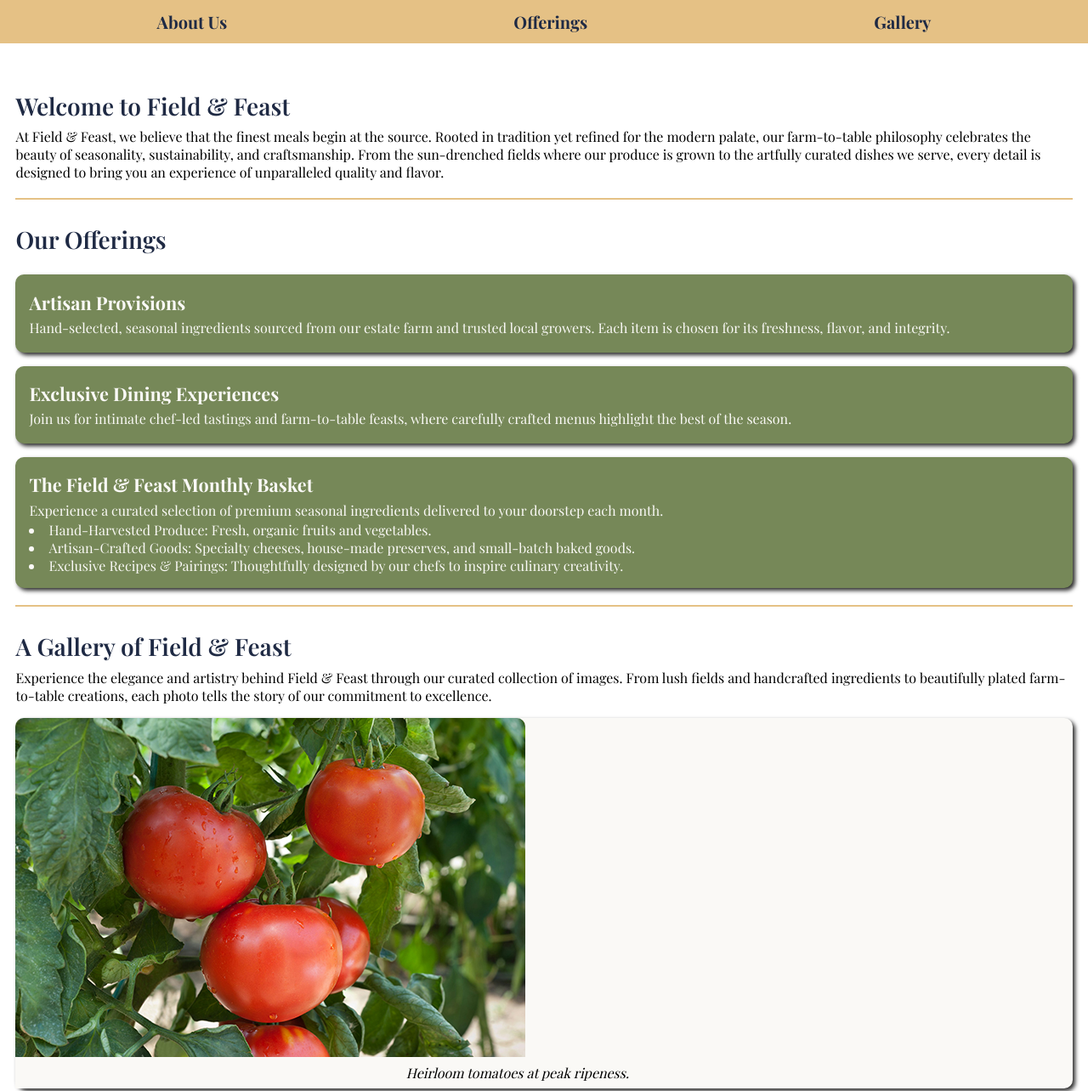
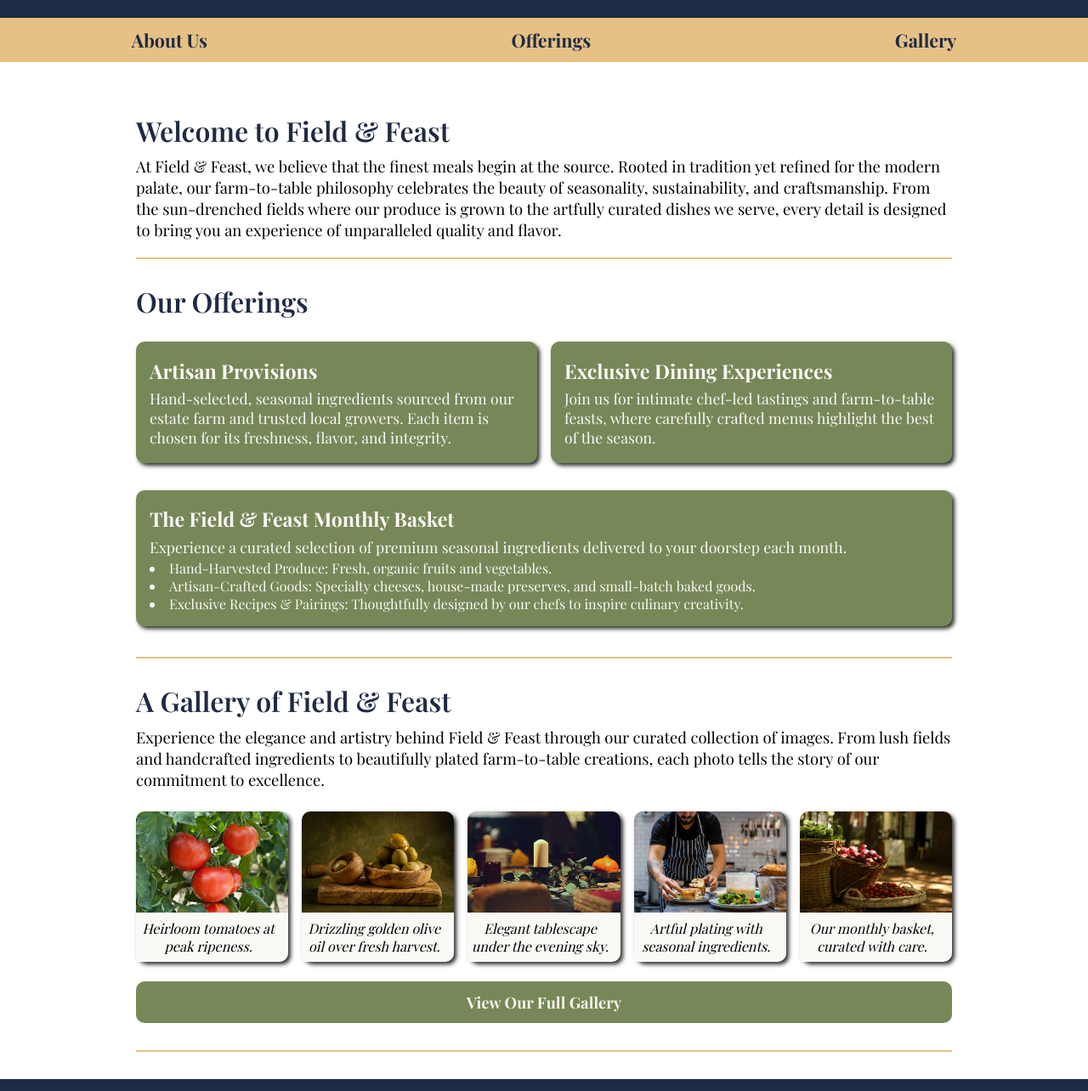
Before and after one commit to nwsmithdev/fieldandfeast, a plain HTML site: page index.html in a window 1280 px wide. Shown: the part 342-1626 px from the top of the page at 85% size. Drawn offline with nearby package versions, Linux system fonts and the light colour scheme; a web font is replaced by a local one.

Commit message:
Finished media queries for different screen sizes

```diff
--- a/index.html
+++ b/index.html
@@ -39,7 +39,7 @@
 
         <section id="offerings">
             <h2>Our Offerings</h2>
-
+            <div id="offering-grid">
                 <div class="offering-card">
                     <h3>Artisan Provisions</h3>
                     <p>
@@ -68,6 +68,7 @@
                         <li>Exclusive Recipes & Pairings: Thoughtfully designed by our chefs to inspire culinary creativity.</li>
                     </ul>
                 </div>
+            </div>
             <hr>
         </section>
 
@@ -79,6 +80,7 @@
                 each photo tells the story of our commitment to excellence.
             </p>
 
+            <div id="gallery-grid">
             <figure class="image-card">
                 <img
                     src="images/tomatoes-200w.jpg"
@@ -133,6 +135,7 @@
                     sizes="(max-width: 600px) 100vw, 600px">
                 <figcaption>Our monthly basket, curated with care.</figcaption>
             </figure>
+            </div>
 
             <button id="full-gallery">View Our Full Gallery</button>
             <hr>
--- a/style.css
+++ b/style.css
@@ -111,6 +111,11 @@ nav a {
     margin-top: 0;
 }
 
+#offering-grid {
+    display: grid;
+    grid-template-columns: 1fr;
+}
+
 .offering-card {
     background-color: var(--color-green);
     color: var(--color-white);
@@ -149,6 +154,12 @@ nav a {
 
 #gallery p {
     margin: 0.5em 0;
+}
+
+#gallery-grid {
+    display: grid;
+    grid-template-columns: 1fr;
+    gap: 1em;
 }
 
 figure {
@@ -192,7 +203,7 @@ button {
 }
 
 #gallery hr {
-    margin-bottom: 1.25em;
+    margin: 2em 0;
 }
 
 /* Footer */
@@ -229,9 +240,119 @@ footer a {
 }
 
 /* Media Query (Medium) */
+@media (min-width: 600px) {
+    #offering-grid {
+        grid-template-columns: repeat(2, 1fr);
+        grid-template-areas:
+            "card1 card2"
+            "card3 card3";
+        gap: 1em;
+    }
 
+    #offering-grid .offering-card:nth-child(1) {
+        grid-area: card1;
+    }
+
+    #offering-grid .offering-card:nth-child(2) {
+        grid-area: card2;
+    }
+
+    #offering-grid .offering-card:nth-child(3) {
+        grid-area: card3;
+    }
+
+    #gallery-grid {
+        grid-template-columns: 1fr 1fr;
+    }
+}
 
 /* Media Query (Large) */
-
+@media (min-width: 900px) {
+    #gallery-grid {
+        grid-template-columns: 1fr 1fr 1fr;
+    }
+}
 
 /* Media Query (XL) */
+@media (min-width: 1200px) {
+    /* font changes */
+
+    /* header */
+    #header-content h1 {
+        font-size: 4rem;
+        margin: 0;
+    }
+
+    #header-content p {
+        font-size: 1.15rem;
+        margin: 0.25em 1em;
+    }
+
+    /* nav */
+    nav a {
+        font-size: 1.35rem;
+        font-weight: 700;
+    }
+
+    /* about us */
+    #about-us h2 {
+        font-size: 2em;
+    }
+
+    #about-us p {
+        font-size: 1.15em;
+    }
+
+    /* offerings */
+    #offerings h2 {
+        font-size: 2em;
+    }
+
+    .offering-card h3 {
+        font-size: 1.45rem;
+    }
+
+    .offering-card p {
+        font-size: 1.1rem;
+    }
+
+    /* gallery */
+    #gallery h2 {
+        font-size: 2em;
+    }
+
+    #gallery p {
+        font-size: 1.15rem;
+    }
+
+    /* layout changes */
+    nav ul {
+        padding: 0.75em 1em;
+        margin: 0;
+        display: flex;
+        flex-direction: row;
+        gap: 5em;
+        justify-content: space-around;
+        background-color: var(--color-champagne);
+    }
+
+    #about-us {
+        max-width: 75%;
+        margin: 0 auto;
+    }
+
+    #offerings {
+        max-width: 75%;
+        margin: 0 auto;
+    }
+
+    #gallery {
+        max-width: 75%;
+        margin: 0 auto;
+    }
+
+    #gallery-grid {
+        grid-template-columns: repeat(5, 1fr);
+    }
+
+}
```
Lines whose indentation alone changed are shown as unchanged.
